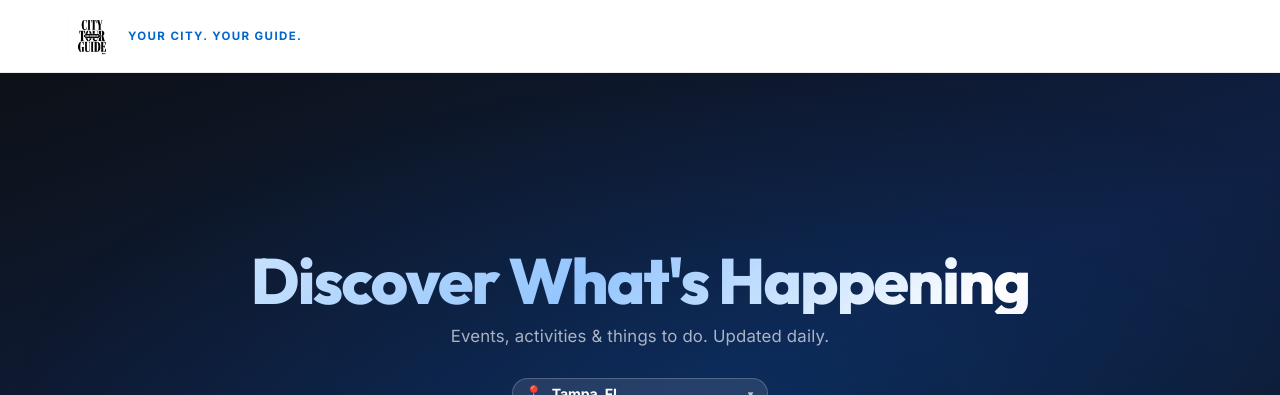
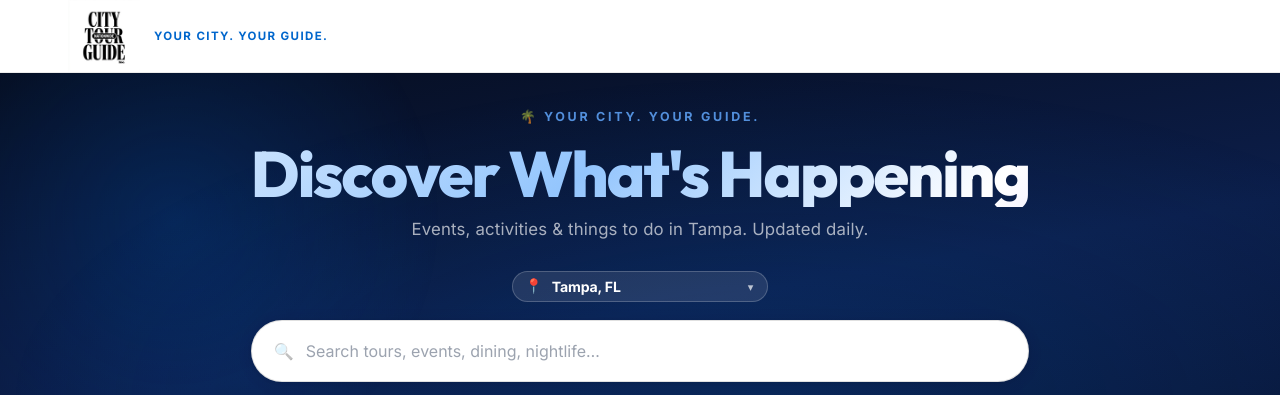
Before and after one commit to citytourguideinc/tampa-city-tour-guide, a Next.js app: page / in a window 1280 px wide. Shown: the top 395 px of the page. Built offline with nearby package versions, Linux system fonts and the light colour scheme; no server answers; the database is empty.

Commit message:
Hero WOW redesign: bigger logo, restored tagline, glow orbs, content anchors to top

```diff
--- a/app/page.js
+++ b/app/page.js
@@ -159,11 +159,19 @@ export default function Home() {
 
       {/* ── Landing Hero — blue section, always visible ── */}
       <section className={`${styles.hero} ${hasSearched ? styles.heroCompact : ''}`}>
+        {/* Ambient glow orbs for visual richness */}
+        {!hasSearched && (
+          <>
+            <div className={styles.glowOrb1} aria-hidden="true" />
+            <div className={styles.glowOrb2} aria-hidden="true" />
+          </>
+        )}
         <div className={styles.container}>
           {!hasSearched && (
             <>
+              <p className={styles.heroEyebrow}>🌴 Your City. Your Guide.</p>
               <h1 className={styles.heroTitle}>Discover What&apos;s Happening</h1>
-              <p className={styles.heroSub}>Events, activities &amp; things to do. Updated daily.</p>
+              <p className={styles.heroSub}>Events, activities &amp; things to do in Tampa. Updated daily.</p>
             </>
           )}
 
--- a/app/page.module.css
+++ b/app/page.module.css
@@ -20,21 +20,19 @@
   gap: 20px;
 }
 
-/* LEFT — Logo + tagline */
 .navBrand {
   display: flex;
   align-items: center;
-  gap: 12px;
+  gap: 14px;
   flex-shrink: 0;
 }
 .logoLink {
   display: flex;
   align-items: center;
   text-decoration: none;
-  justify-self: start;
 }
 .logoImg {
-  height: 48px;
+  height: 72px;
   width: auto;
   display: block;
   object-fit: contain;
@@ -47,6 +45,7 @@
   text-transform: uppercase;
   color: #0066CC;
   white-space: nowrap;
+  line-height: 1.3;
 }
 @media (max-width: 480px) { .navTagline { display: none; } }
 
@@ -112,18 +111,41 @@
 
 /* ── Hero section ─────────────────────────────────────────────── */
 .hero {
-  padding: 40px 0 36px;
+  padding: 36px 0 32px;
   text-align: center;
-  background: linear-gradient(160deg, #0D1117 0%, #0f2044 50%, #0D1117 100%);
+  background: linear-gradient(170deg, #060D1F 0%, #0C1E4A 40%, #091535 70%, #060D1F 100%);
   border-bottom: none;
   position: relative;
+  overflow: hidden;
   flex: 1;
   display: flex;
   flex-direction: column;
-  justify-content: center;
+  justify-content: flex-start;  /* anchor content to top */
   transition: padding 0.4s ease;
 }
-/* Compact mode — hero shrinks to just a search bar strip when results are shown */
+/* Animated ambient glow orbs */
+.glowOrb1 {
+  position: absolute;
+  width: 500px; height: 500px;
+  border-radius: 50%;
+  background: radial-gradient(circle, rgba(0,120,255,0.18) 0%, transparent 70%);
+  top: -120px; left: -100px;
+  animation: orbFloat 8s ease-in-out infinite alternate;
+  pointer-events: none;
+}
+.glowOrb2 {
+  position: absolute;
+  width: 400px; height: 400px;
+  border-radius: 50%;
+  background: radial-gradient(circle, rgba(120,80,255,0.14) 0%, transparent 70%);
+  bottom: -80px; right: -60px;
+  animation: orbFloat 10s ease-in-out infinite alternate-reverse;
+  pointer-events: none;
+}
+@keyframes orbFloat {
+  from { transform: translate(0, 0) scale(1); }
+  to   { transform: translate(30px, 20px) scale(1.1); }
+}
 .heroCompact {
   padding: 14px 0 12px;
   text-align: left;
@@ -169,14 +191,16 @@
 }
 .heroEyebrow {
   font-family: 'Inter', sans-serif;
-  font-size: 0.72rem;
-  font-weight: 700;
-  letter-spacing: 0.2em;
+  font-size: 0.78rem;
+  font-weight: 800;
+  letter-spacing: 0.22em;
   text-transform: uppercase;
   color: #60A5FA;
-  margin-bottom: 18px;
+  margin-bottom: 16px;
   position: relative;
   z-index: 1;
+  opacity: 0.85;
+  animation: fadeUp 0.5s ease forwards;
 }
 @keyframes gradientShimmer {
   0%   { background-position: 0% 50%; }
```
